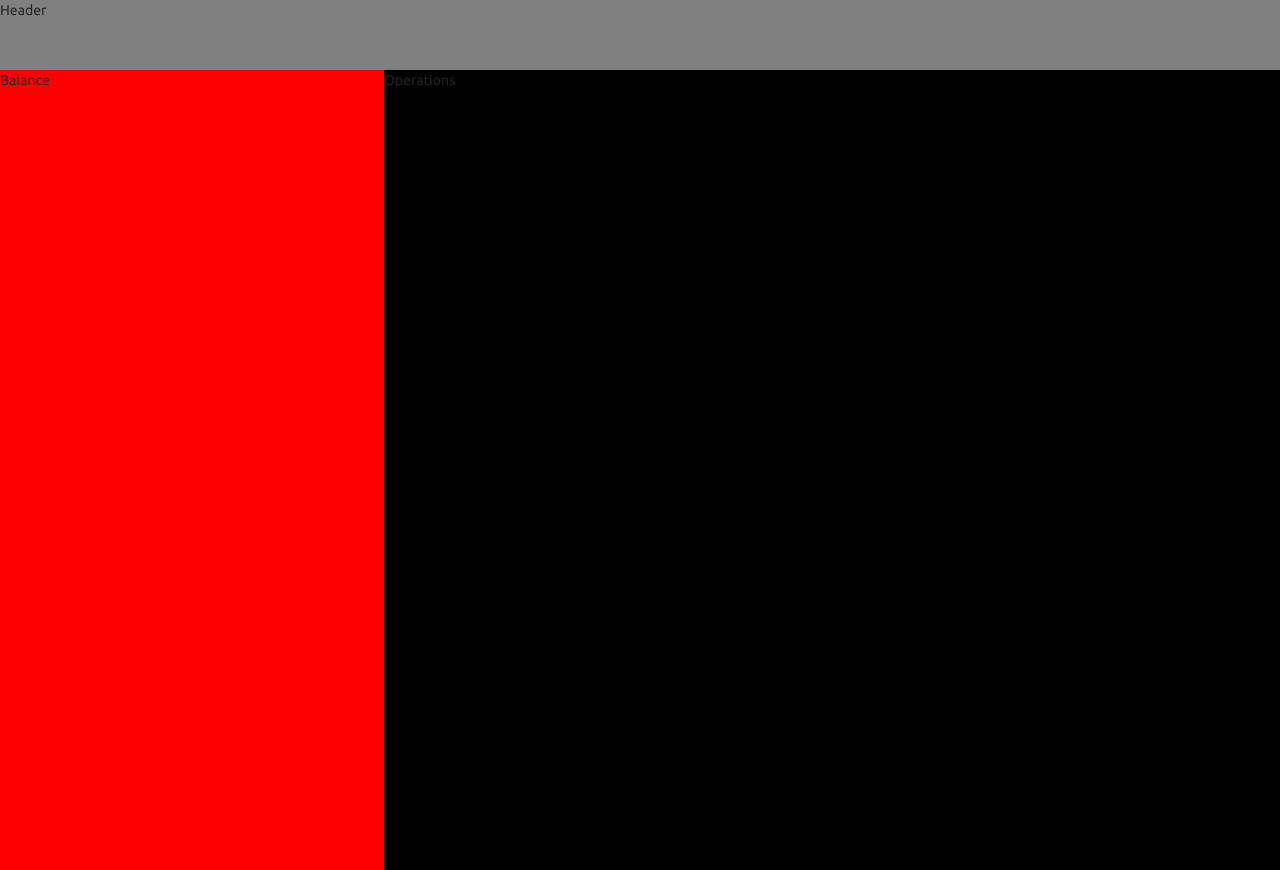
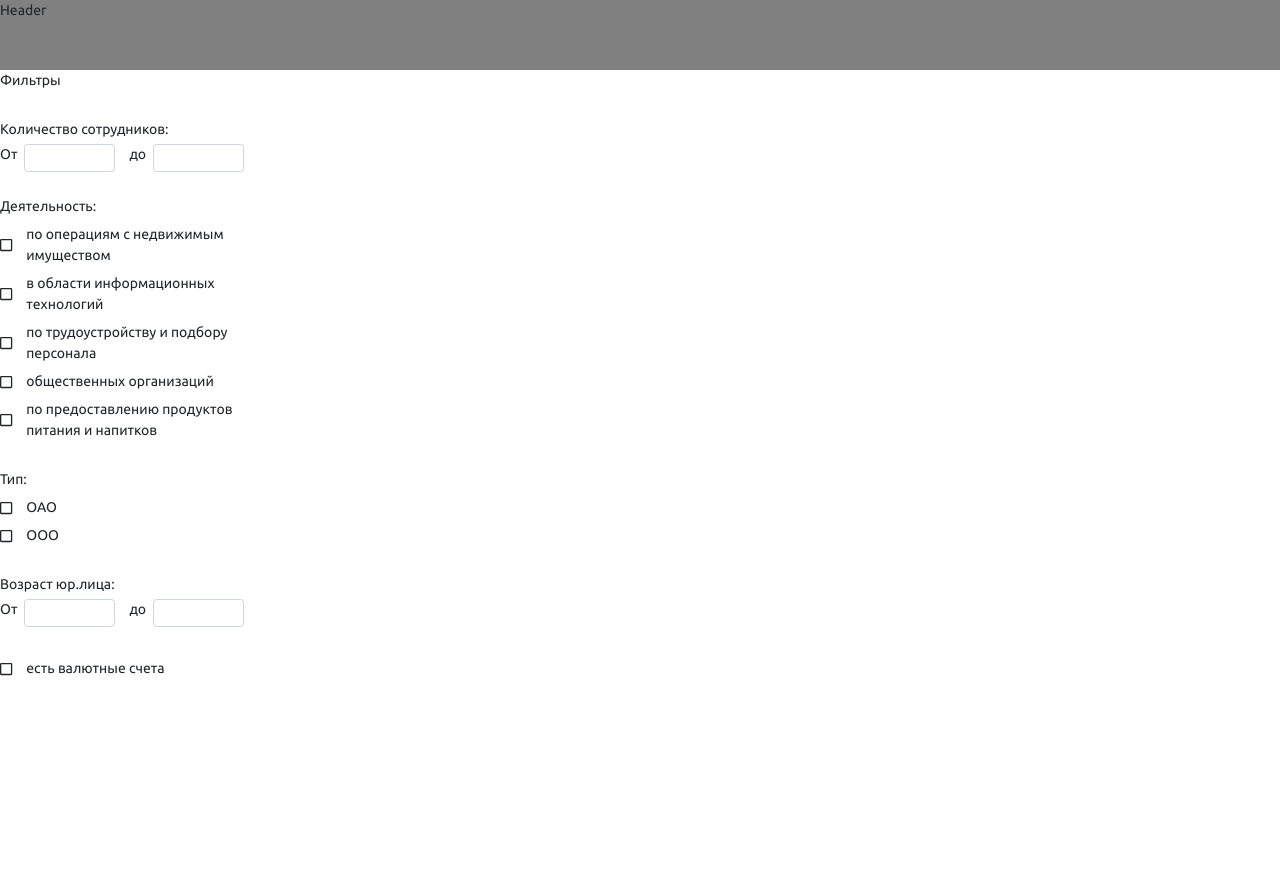
Before and after one commit to IgorBeschastnov/techmadness-2019, a React (Create React App) app in the folder frontend/: page / in a window 1280 px wide. Built offline with nearby package versions, Linux system fonts and the light colour scheme; no server answers.

Commit message:
with filters panel

```diff
--- a/frontend/src/app.scss
+++ b/frontend/src/app.scss
@@ -1,3 +1,4 @@
+
 .header {
     height: 5rem;
     background-color: grey;
@@ -14,3 +15,22 @@
     flex-grow: 2;
     background-color: black;
 }
+
+.filter-panel{
+
+    width: 20rem;
+    height: 100vh;
+    .panel-inputs{
+        height: 2rem;
+    }
+    .form-group{
+        width: 7rem;
+        padding-left: 0.5rem;
+    }
+    .form-control{
+        height: 2rem;
+    }
+    .auth-checkbox {
+        margin-top: 0.5rem;
+    }
+}
--- a/frontend/src/app.tsx
+++ b/frontend/src/app.tsx
@@ -1,23 +1,54 @@
 import React, { useEffect } from "react";
 import axios from "axios";
 
-import './app.scss';
+import "./app.scss";
 
 import { Line } from "./shared/line";
+import { InputField } from "./shared/inputField";
+import { Checkbox } from "./shared/checkbox";
 
 export const App: React.FC = () => {
-  useEffect(() => {
-    axios
-      .get(`${"https://swapi.co/api/people"}`)
-      .then(response => console.log(response.data));
-  }, []);
+  // useEffect(() => {
+  //   axios
+  //     .get(`${"https://swapi.co/api/people"}`)
+  //     .then(response => console.log(response.data));
+  // }, []);
 
   return (
     <Line vertical>
       <div className="header">Header</div>
-      <Line>
-        <div className="balance">Balance</div>
-        <div className="operations">Operations</div>
+      <Line justifyContent='start'>
+        <div className="filter-panel">
+          <Line vertical>
+            <div>Фильтры</div>
+            <div style={{ paddingTop: "2rem" }}>Количество сотрудников:</div>
+            <Line className="panel-inputs" alignItems="center">
+              <div>От</div>
+              <InputField></InputField>
+              <div style={{ paddingLeft: "1rem" }}>до</div>
+              <InputField></InputField>
+            </Line>
+            <div style={{ marginTop: "2rem" }}>Деятельность:</div>
+            <Checkbox text="по операциям с недвижимым имуществом"></Checkbox>
+            <Checkbox text="в области информационных технологий"></Checkbox>
+            <Checkbox text="по трудоустройству и подбору персонала"></Checkbox>
+            <Checkbox text="общественных организаций"></Checkbox>
+            <Checkbox text="по предоставлению продуктов питания и напитков"></Checkbox>
+            <div style={{ marginTop: "2rem" }}>Тип:</div>
+              <Checkbox text="ОАО"></Checkbox>
+              <Checkbox text="ООО"></Checkbox>
+            <div style={{ paddingTop: "2rem" }}>Возраст юр.лица:</div>
+            <Line className="panel-inputs" alignItems="center">
+              <div>От</div>
+              <InputField></InputField>
+              <div style={{ paddingLeft: "1rem" }}>до</div>
+              <InputField></InputField>
+            </Line>
+            <div style={{ paddingTop: "2rem" }}>
+              <Checkbox text="есть валютные счета"></Checkbox>
+            </div>
+          </Line>
+        </div>
       </Line>
     </Line>
   );
```
